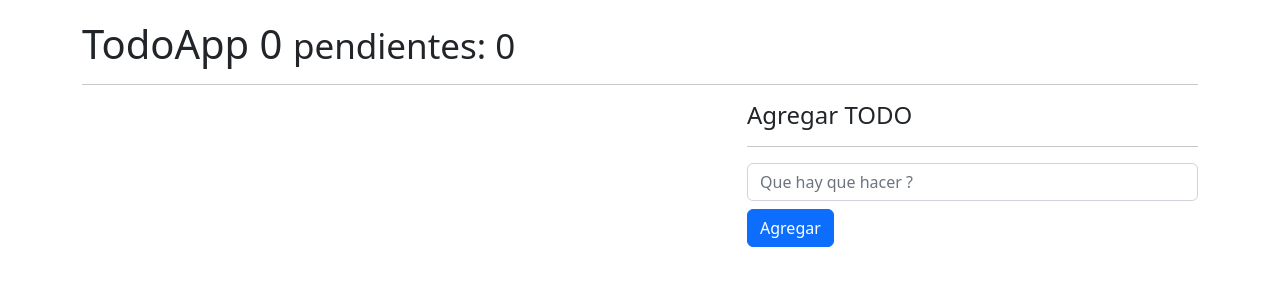
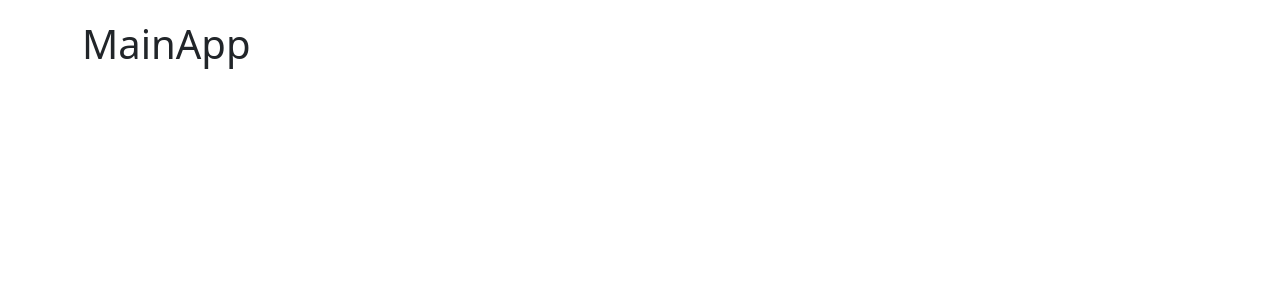
Before and after one commit to jonathanvargas2016/React-2022, a React (Vite) app in the folder 07-HooksApp/: page / in a window 1280 px wide. Shown: the top 300 px of the page. Built offline with nearby package versions, Linux system fonts and the light colour scheme.

Commit message:
Init project with react router

```diff
--- a/07-HooksApp/package.json
+++ b/07-HooksApp/package.json
@@ -11,7 +11,8 @@
   "dependencies": {
     "prop-types": "^15.8.1",
     "react": "^18.2.0",
-    "react-dom": "^18.2.0"
+    "react-dom": "^18.2.0",
+    "react-router-dom": "^6.3.0"
   },
   "devDependencies": {
     "@types/react": "^18.0.17",
--- /dev/null
+++ b/07-HooksApp/src/10-useContext/MainApp.jsx
@@ -0,0 +1,9 @@
+import React from 'react'
+
+export const MainApp = () => {
+    return (
+        <>
+            <h1>MainApp</h1>
+        </>
+    )
+}
--- a/07-HooksApp/src/main.jsx
+++ b/07-HooksApp/src/main.jsx
@@ -1,6 +1,7 @@
 import React from 'react'
 import ReactDOM from 'react-dom/client'
-import { TodoApp } from './09-useReducer/TodoApp'
+// import { TodoApp } from './09-useReducer/TodoApp'
+import { MainApp } from './10-useContext/MainApp'
 // import { CallbackHook } from './06-memos/CallbackHook'
 // import { FormWithCustomHook } from './02-useEffect/FormWithCustomHook'
 // import { MultipleCustomHooks } from './03-examples/MultipleCustomHooks'
@@ -9,17 +10,20 @@ import { TodoApp } from './09-useReducer/TodoApp'
 // import { Memorize } from './06-memos/Memorize'
 // import { MemoHook } from './07-useMemo/memoHook'
 // import { CounterApp } from './01-useState/CounterApp'
-//import { CounterWithCustomHook } from './01-useState/CounterWithCustomHook'
+// import { CounterWithCustomHook } from './01-useState/CounterWithCustomHook'
 // import { HooksApp } from './HooksApp'
 // import { SimpleForm } from './02-useEffect/SimpleForm'
 //import { Padre } from './08-tarea-memo/Padre'
-
+import { BrowserRouter } from "react-router-dom";
 import './index.css'
 
 // import './09-useReducer/intro-reducer'
 
 ReactDOM.createRoot(document.getElementById('root')).render(
-  <div className='container' style={{marginTop: '20px'}}>
-    <TodoApp />
-  </div>
+  <BrowserRouter>
+    <div className='container' style={{ marginTop: '20px' }}>
+      <MainApp />
+    </div>
+  </ BrowserRouter>
+
 )
```
Also changed, not shown: 07-HooksApp/src/10-useContext/AboutPage.jsx (added, +9 -0 lines), 07-HooksApp/src/10-useContext/HomePage.jsx (added, +9 -0 lines), 07-HooksApp/src/10-useContext/LoginPage.jsx (added, +11 -0 lines), 2 other files (tests, documents, lock files or other folders).
